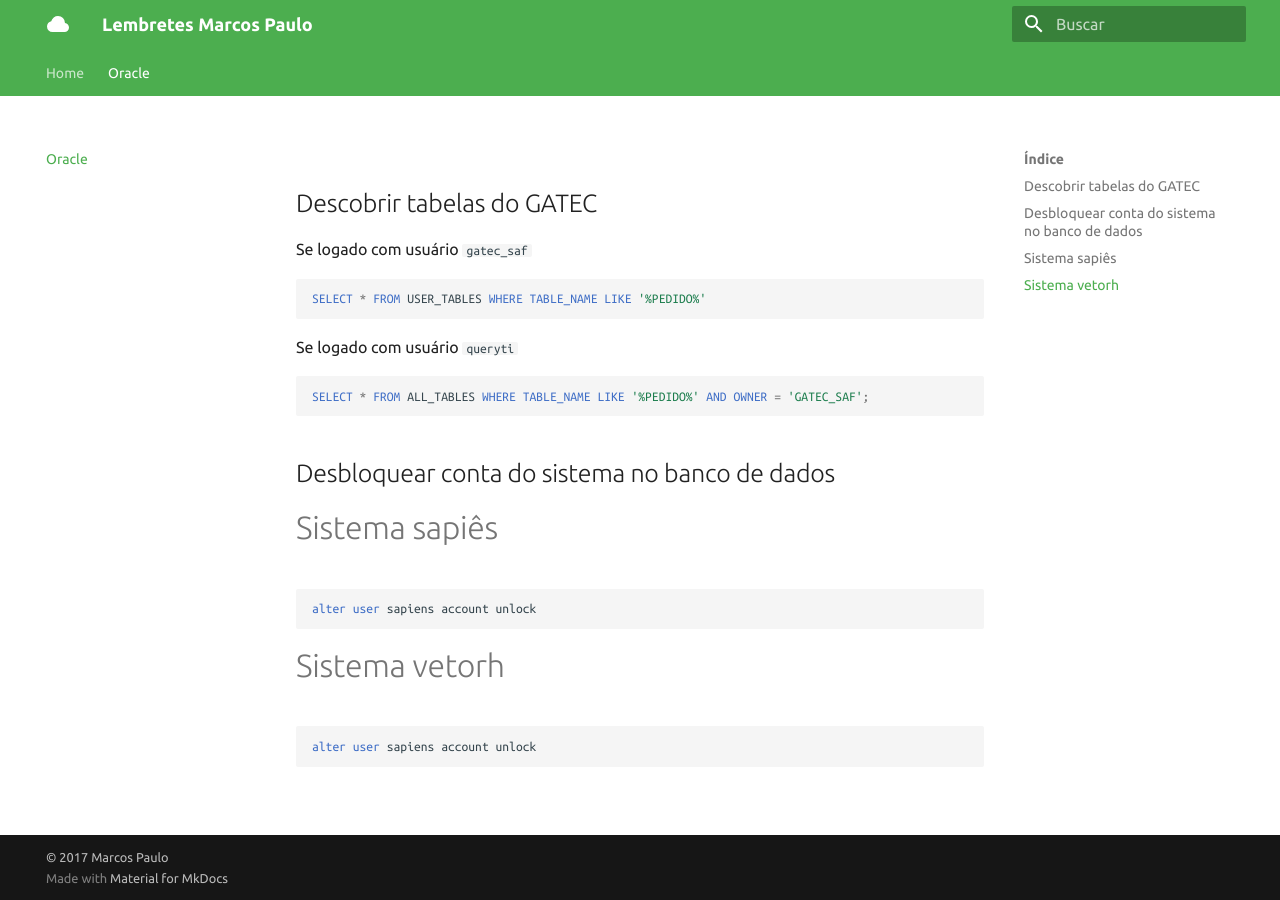
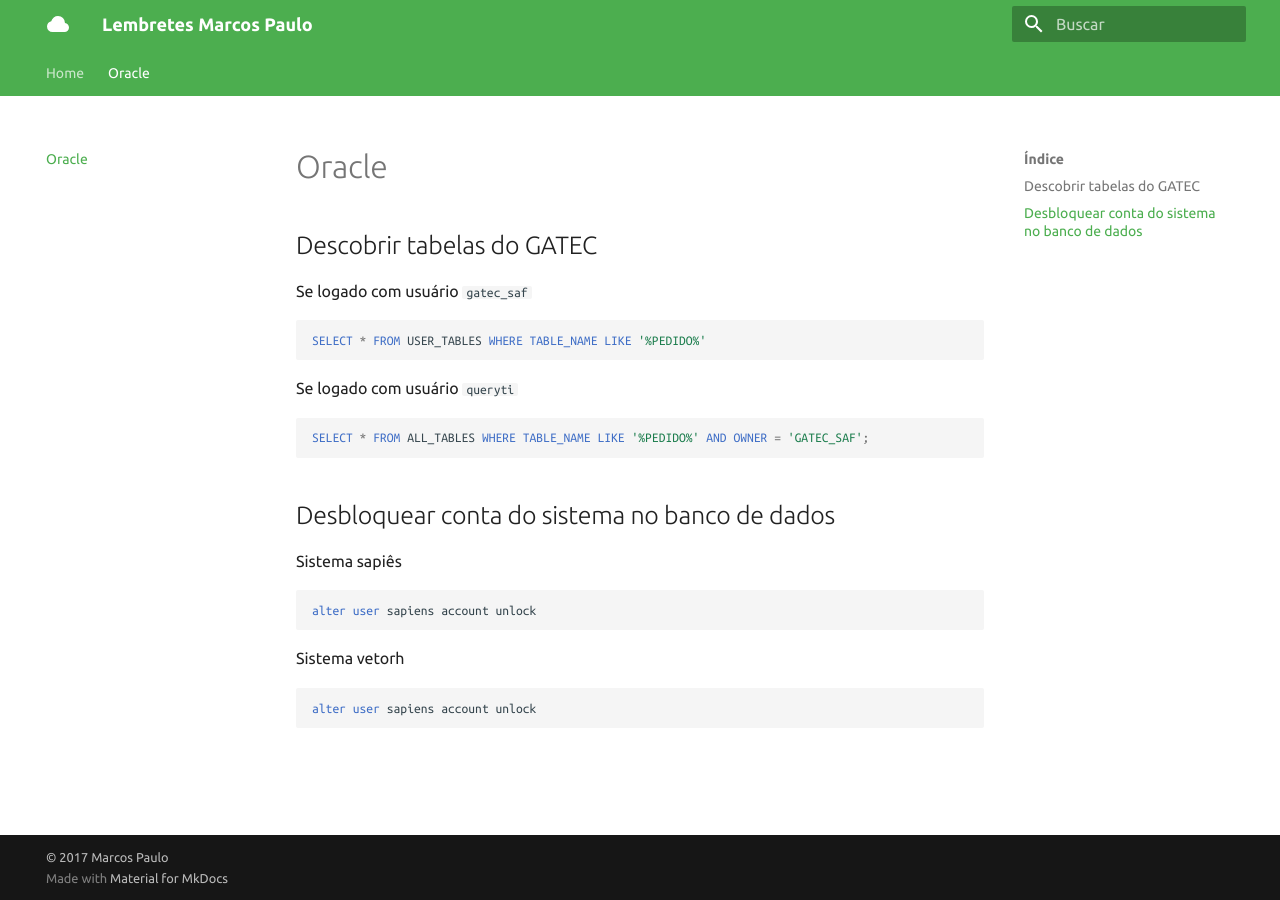
Before and after one commit to marcospoliveira/anotacoes, an MkDocs documentation site: the page built from docs/oracle.md, in a window 1280 px wide. Built offline with MkDocs 1.6.1 and Material for MkDocs 9.7.7, drawn with Linux system fonts in a browser that asks for light colours; old or Windows-style settings are respelled for this version of MkDocs.

Commit message:
Adcionar comite

````diff
--- a/docs/oracle.md
+++ b/docs/oracle.md
@@ -14,11 +14,11 @@
 
 ##Desbloquear conta do sistema no banco de dados
 
-#Sistema sapiês
+Sistema sapiês
 ```SQL
 alter user sapiens account unlock
 ```
-#Sistema vetorh
+Sistema vetorh
 ```SQL
 alter user sapiens account unlock
 ```
````
